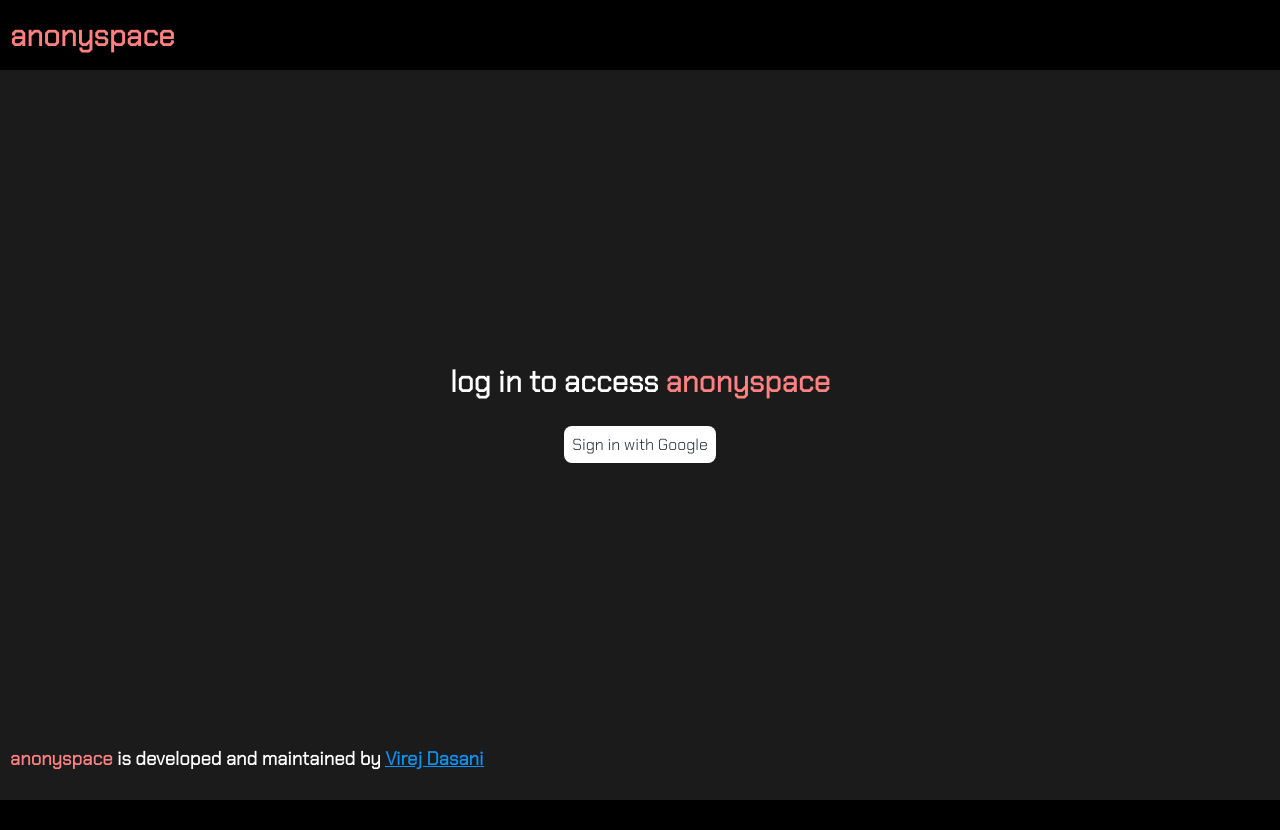
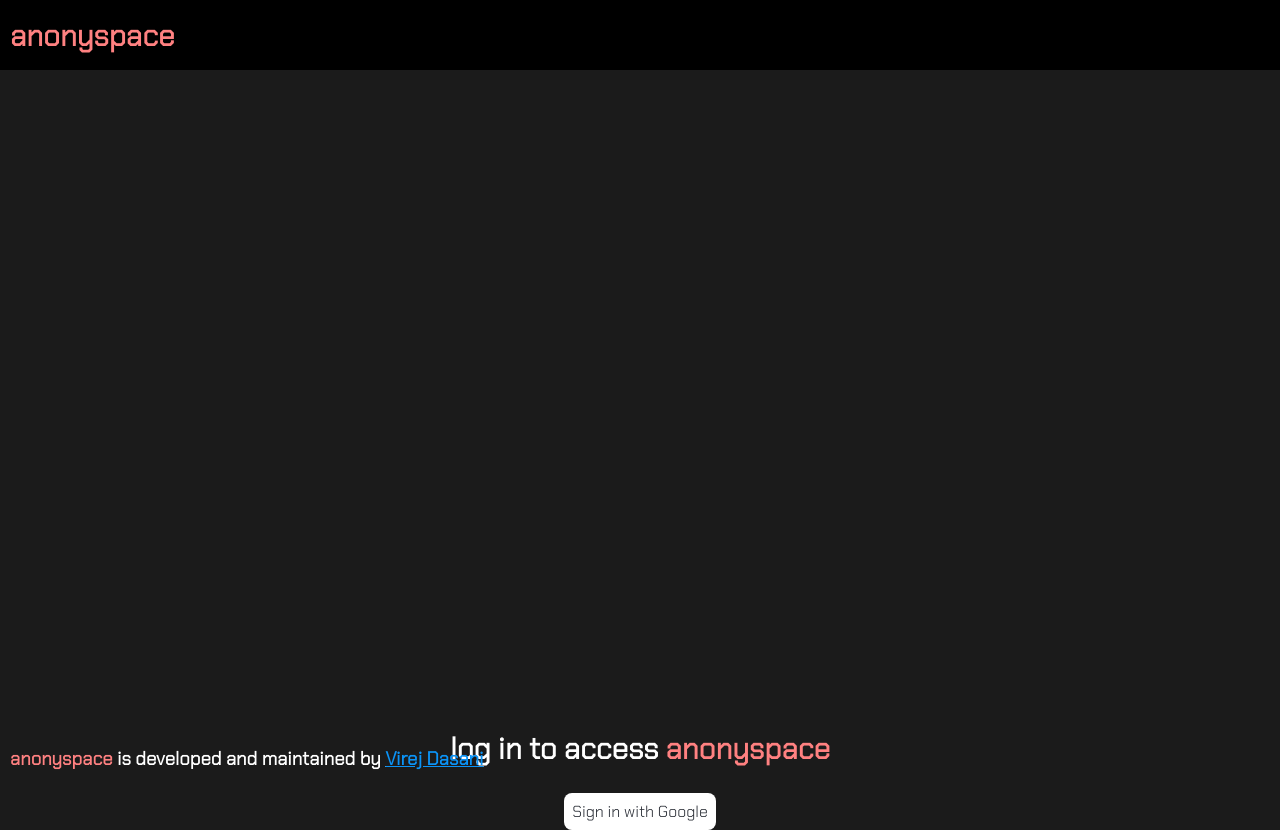
Before and after one commit to virejdasani/anonyspace, a React (Create React App) app: page / in a window 1280 px wide. Before the commit the page ends 800 px from the top, so only its background shows below. Built offline with nearby package versions, Linux system fonts and the light colour scheme; no server answers.

Commit message:
Fix SOO many styling bugs

```diff
--- a/src/App.css
+++ b/src/App.css
@@ -1,7 +1,6 @@
 body {
-  background-color: #000000;
+  background-color: rgb(27, 27, 27);
   overflow-x: hidden;
-  overflow-y: hidden;
 }
 
 .App {
@@ -34,18 +33,17 @@ body {
   display: flex;
   flex-direction: column;
   justify-content: center;
-  min-height: 100vh;
+  height: 100%;
   background-color: rgb(27, 27, 27);
+  margin-top: 55%;
 }
 
 main {
   padding: 10px;
-  height: 100vh;
-  margin-top: 70px;
   overflow-y: scroll;
   display: flex;
   flex-direction: column;
-  padding-bottom: 80px;
+  margin-top: 70px;
 }
 
 main::-webkit-scrollbar {
@@ -195,7 +193,7 @@ p {
 }
 
 #recent {
-  margin: 20px;
+  margin: 30px;
 }
 
 h1 {
```
